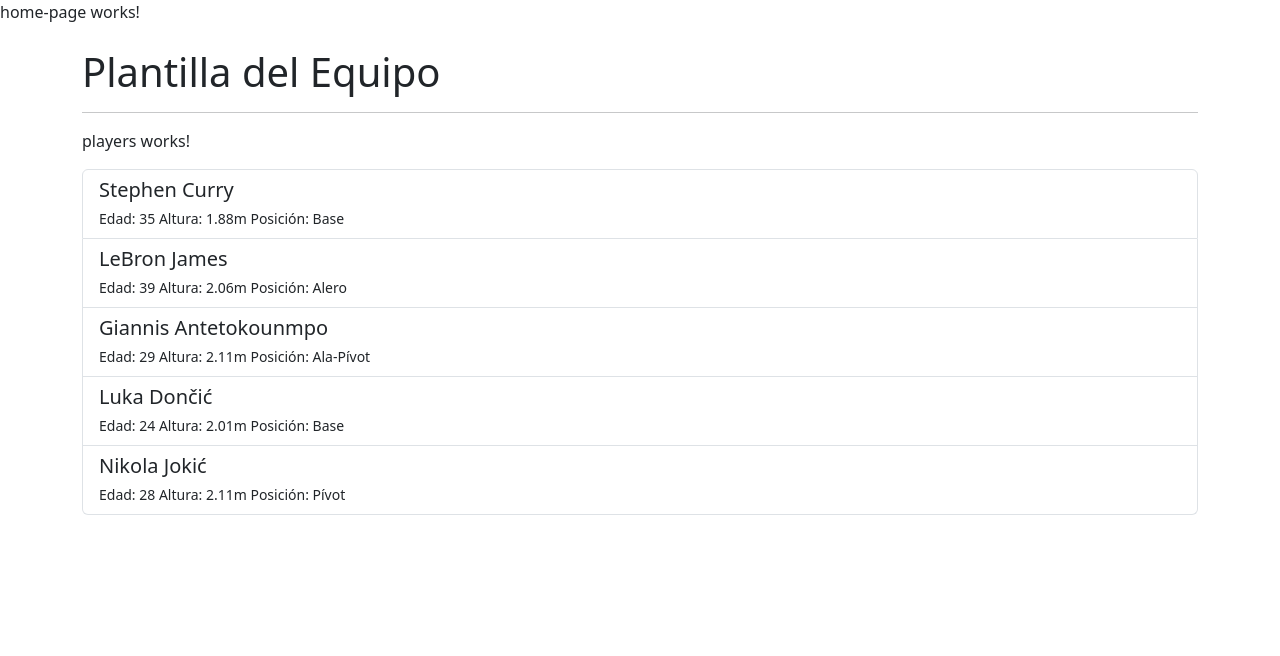
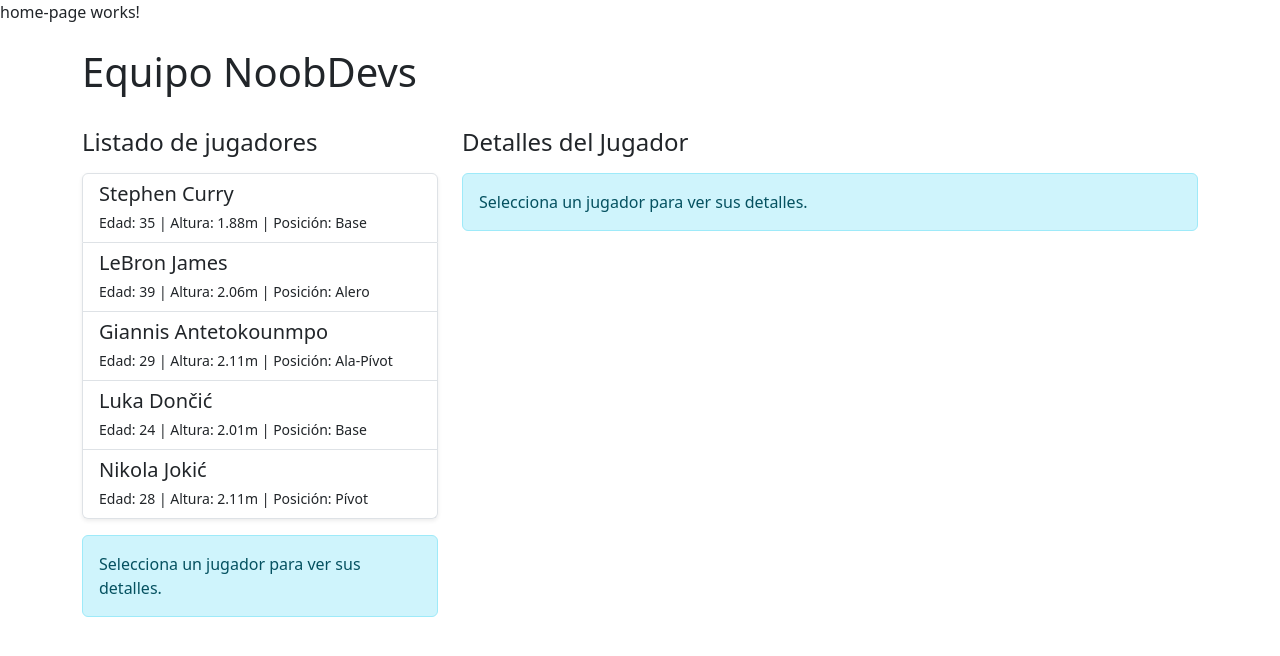
Before and after one commit to Des-FrontEnd-con-frameworks-avanz/Producto-1, an Angular app: page / in a window 1280 px wide. Shown: the top 656 px of the page. Built offline with nearby package versions, Linux system fonts and the light colour scheme.

Commit message:
estructura básica players component y home-page

```diff
--- a/src/app/components/players/players.component.html
+++ b/src/app/components/players/players.component.html
@@ -1,12 +1,20 @@
-<p>players works!</p>
+<!-- El enunciado solicita directivas ngFor y  ngIf, si se debe substituir por @if/@for usar:
+ @if (!selectedPlayerId)
+ @for (player of players; track player.id)
+ encima de <button> y <div>
+-->
 
-<div class="list-group">
+<div class="list-group shadow-sm">
     <button *ngFor="let player of players" type="button" class="list-group-item list-group-item-action"
         [class.active]="selectedPlayerId === player.id" (click)="onSelectPlayer(player)">
-        <div>
+        <div class="">
             <h5 class="mb-1">{{player.nombre}} {{player.apellidos}}</h5>
-            <small>Edad: {{player.edad}} Altura: {{player.altura}} Posición: {{player.posicion}}</small>
+            <small>Edad: {{player.edad}} | Altura: {{player.altura}} | Posición: {{player.posicion}}</small>
         </div>
 
     </button>
 </div>
+
+<div *ngIf="!selectedPlayerId" class="alert alert-info mt-3">
+    Selecciona un jugador para ver sus detalles.
+</div>
--- a/src/app/pages/home-page/home-page.component.html
+++ b/src/app/pages/home-page/home-page.component.html
@@ -1,6 +1,26 @@
 <p>home-page works!</p>
 <div class="container mt-4">
-    <h1>Plantilla del Equipo</h1>
-    <hr>
-    <app-players></app-players>
+    <h1>Equipo NoobDevs</h1>
+    <br>
+    <div class="row">
+        <div class="col-md-4">
+            <h2 class="h4 mb-3">Listado de jugadores</h2>
+            <app-players (playerSelected)="handlePlayerSelection($event)"></app-players>
+        </div>
+        <div class="col-md-8">
+            <h2 class="h4 mb-3">Detalles del Jugador</h2>
+
+            <!-- El enunciado solicita directivas ngFor y  ngIf, si se debe substituir por @if usar:
+            @if (!selectedPlayerId) encima del div-->
+            <div *ngIf="!selectedPlayer" class="alert alert-info mt-3">
+                Selecciona un jugador para ver sus detalles.
+            </div>
+
+            <div *ngIf="selectedPlayer" class="card card-body">
+                <!--Contenido para coprobar que funciona-->
+                <h3>Has seleccionado a: {{ selectedPlayer.nombre }}</h3>
+                <p>Funciona</p>
+            </div>
+        </div>
+    </div>
 </div>
--- a/src/app/pages/home-page/home-page.component.ts
+++ b/src/app/pages/home-page/home-page.component.ts
@@ -1,13 +1,22 @@
 import { Component } from '@angular/core';
 import { PlayersComponent } from '@app/components/players/players.component';
+import { Player } from '@app/shared/models/player.model';
+import { CommonModule } from '@angular/common';
 
 @Component({
   selector: 'app-home-page',
   standalone: true,
-  imports: [PlayersComponent],
+  imports: [CommonModule,PlayersComponent],
   templateUrl: './home-page.component.html',
   styleUrl: './home-page.component.sass'
 })
 export class HomePageComponent {
 
+  public selectedPlayer: Player | null = null;
+
+  public handlePlayerSelection(player: Player): void {
+    this.selectedPlayer = player;
+    console.log('Jugador seleccionado en PlayersComponent:', this.selectedPlayer.nombre);
+  }
+
 }
```
